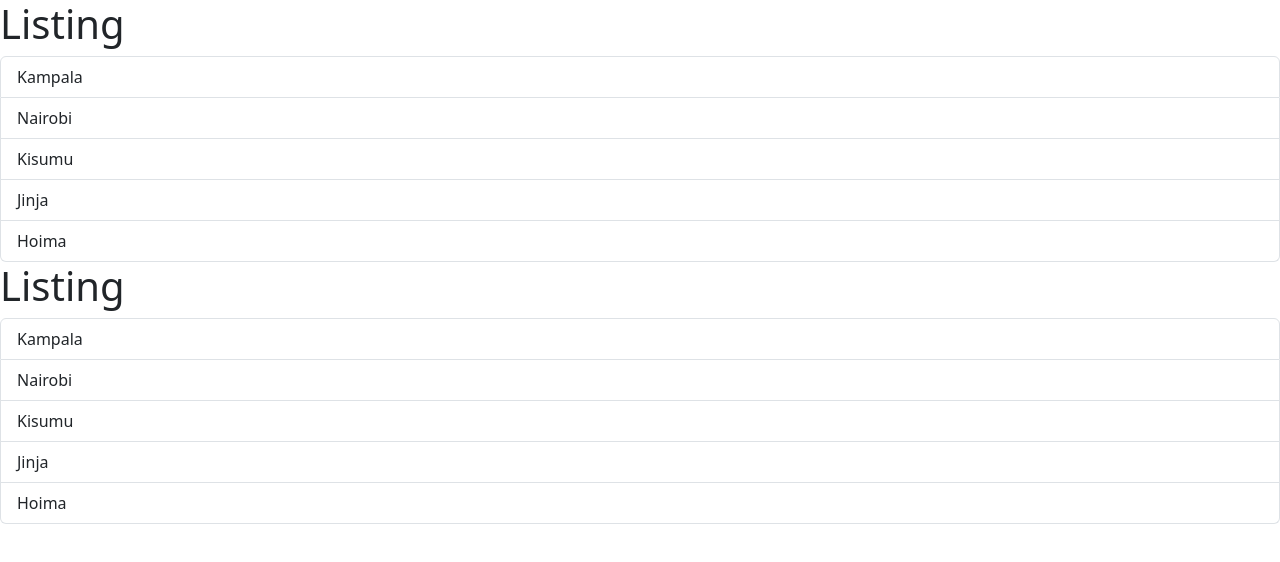
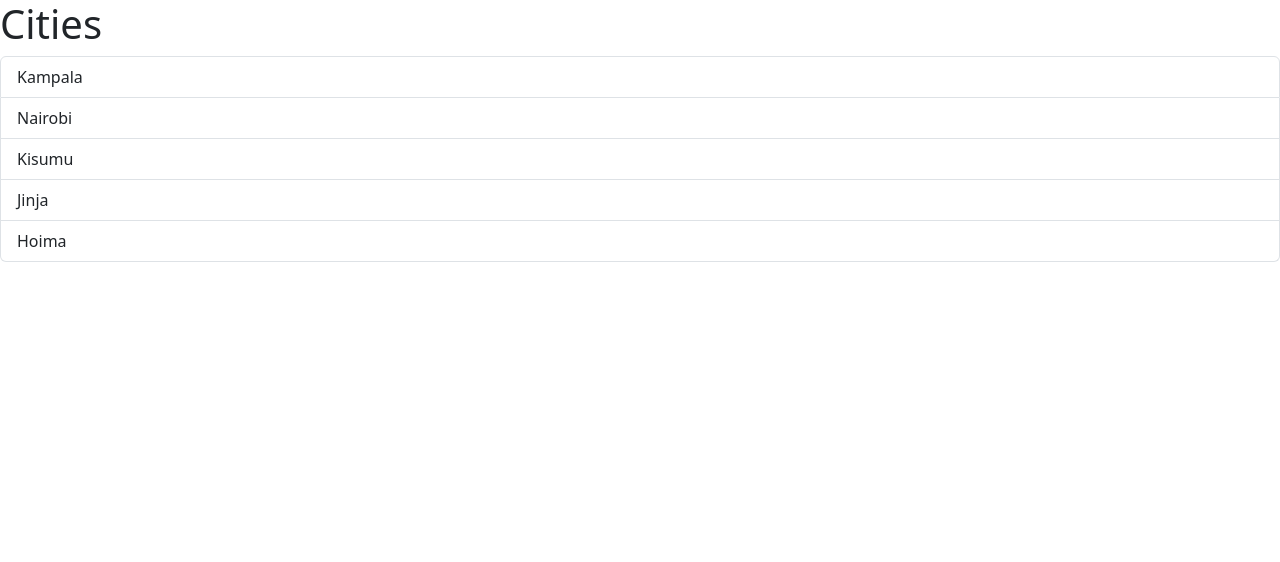
Before and after one commit to keithunt-35/react-with-mosh, a React (Vite) app: page / in a window 1280 px wide. Shown: the top 562 px of the page. Built offline with nearby package versions, Linux system fonts and the light colour scheme.

Commit message:
adding data using props

```diff
--- a/src/App.tsx
+++ b/src/App.tsx
@@ -1,9 +1,10 @@
 import ListGroup from "./components/ListGroup";
 
 function App(){
+  let item = ["Kampala", "Nairobi", "Kisumu", "Jinja", "Hoima"];
   const name = 'keithunt';
 
-  return <div><ListGroup/><ListGroup/></div>;
+  return <div><ListGroup item={item} heading = "Cities" /></div>;
 
 }
 export default App;
--- a/src/components/ListGroup.tsx
+++ b/src/components/ListGroup.tsx
@@ -1,9 +1,16 @@
 import { useState } from "react";
 import { Fragment } from "react/jsx-runtime";
 
+//{item:[], heading: string }
+interface Props{
 
-function ListGroup() {
-  let item = ["Kampala", "Nairobi", "Kisumu", "Jinja", "Hoima"];
+    item: string[];
+    heading: string;
+}
+
+
+function ListGroup({item, heading }: Props) {
+
   //let selectedIndex = 0;
   //hook
   const [selectedIndex, setSelectedIndex] = useState(-1);
@@ -13,7 +20,7 @@ function ListGroup() {
 
   return (
     <Fragment>
-      <h1>Listing</h1>
+      <h1>{heading}</h1>
       {item.length === 0 && <p>message not found</p>}
       <ul className="list-group">
         {item.map((item, index) => (
```
